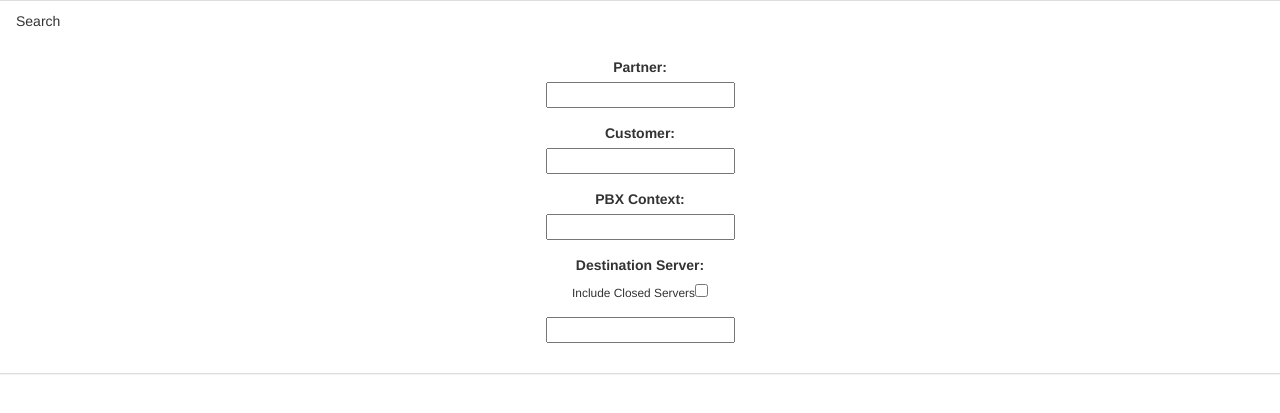
After one commit to jfifer/migratr, a Flask app: page /new in a window 1280 px wide. The commit adds this page. Shown: the top 413 px of the page. Run offline with Flask 2, Linux system fonts and the light colour scheme; the visitor is signed in with stand-in values (Sample User, id 1); some libraries are stand-ins or nearby versions.

Commit message:
Added open/closed server flag, new homescreen

```diff
--- a/app.py
+++ b/app.py
@@ -41,6 +41,11 @@ def login():
     session['logged_in'] = True
     return redirect("/")
 
+@app.route("/new")
+@requires_auth
+def new():
+    return render_template("new.html")
+
 @app.route("/partner/<string:partner>", methods=['GET'])
 @requires_auth
 def partnerSearch(partner):
@@ -77,12 +82,17 @@ def getContextByCustomer(customerId):
     result = cnx.execute(text(query)).fetchone()
     return jsonify(dict(result))
 
-@app.route("/server/<string:hostname>", methods=['GET'])
+@app.route("/server/<string:hostname>/<int:status>", methods=['GET'])
 @requires_auth
-def getServers(hostname):
+# 0-inactive, 1-open, 2-closed
+def getServers(hostname, status):
+    statusQry = "serverStatus = 1"
+    if status is 2:
+        statusQry = "serverStatus <> 0"
+
     db = create_engine('mysql://spbilling:b1cycl3s@backup-db.webapp.coredial.com/portal')
     cnx = db.connect()
-    query = "SELECT serverId, hostname FROM server WHERE serverStatus <> 0 AND hostname LIKE '%s'" % (hostname+'%')
+    query = "SELECT serverId, hostname FROM server WHERE %s AND hostname LIKE '%s'" % (statusQry, hostname+'%')
     result = cnx.execute(text(query)).fetchall()
     return jsonify(dict(result))
 
--- a/static/js/functions.js
+++ b/static/js/functions.js
@@ -29,6 +29,7 @@ function doSearch(url, target, type) {
                 source: source,
                 select: function(e, ui) {
                     id = mapping[ui.item.value];
+                    fsStatus = false;
                     switch(type) {
                         case 'reseller':
                             RESELLERID = id;
@@ -58,29 +59,40 @@ function doSearch(url, target, type) {
 
 $(document).ready(function() {
     $('#fsSearchBox').keyup(function(e) {
+        if($(this).val() !== '') {
             e.preventDefault();
-        url = "/server/"+$(this).val();
+            fsClosed = "1";
+            if($('#fsServerStatus')[0].checked) { fsClosed = "2"; }
+            console.log(fsClosed);
+            url = "/server/"+$(this).val()+"/"+fsClosed;
             doSearch(url, $(this), 'server');
+        }
     });
     $('#resellerSearchBox').keyup(function(e) {
+        if($(this).val() !== '') {
             e.preventDefault();
             url = "/partner/"+$(this).val();
             doSearch(url, $(this), 'reseller');
+        }
     });
     $('#customerSearchBox').keyup(function(e) {
+        if($(this).val() !== '') {
             e.preventDefault();
             resellerId = $('#resellerSearchBox').val();
             url = '/customer/'+RESELLERID+'/'+$(this).val();
             doSearch(url, $(this), 'customer');
+        }
     }).click(function(e) {
         e.preventDefault();
         $('#pbxSearchBox').val('');
     });
     $('#pbxSearchBox').keyup(function(e) {
+        if($(this).val() !== '') {
             e.preventDefault();
             resellerId = $('#resellerSearchBox').val();
             url = '/pbx/'+RESELLERID+'/'+$(this).val();
             doSearch(url, $(this), 'pbx');
+        }
     }).click(function(e) {
         e.preventDefault();
         $('#customerSearchBox').val('');
--- /dev/null
+++ b/templates/new.html
@@ -0,0 +1,53 @@
+{% extends "layout.html" %}
+{% block title %}Index{% endblock %}
+{% block head %}
+  {{ super() }}
+{% endblock %}
+{% block content %}
+  <div class="row">
+    <div class="panel panel-default col-md-12">
+        <form id="partnerSearch">
+            <div class="panel-heading">
+                Search
+            </div>
+            <div class="panel-body centered">
+              <div class="row">
+                <div class="col-md-12">
+                    <div class="form-group">
+                        <label for="resellerSearchBox">Partner: </label><br />
+                        <input id="resellerSearchBox" class="form-component serverLookup" />
+                    </div>
+                </div>
+              </div>
+              <div class="row">
+                <div class="col-md-12">
+                    <div class="form-group">
+                        <label for="customerSearchBox">Customer: </label><br />
+                        <input id="customerSearchBox" class="form-component serverLookup" />
+                    </div>
+                </div>
+              </div>
+              <div class="row">
+                <div class="col-md-12">
+                    <div class="form-group">
+                        <label for="pbxSearchBox">PBX Context: </label><br />
+                        <input id="pbxSearchBox" class="form-component serverLookup" />
+                    </div>
+                </div>
+              </div>
+              <div class="row">
+                <div class="col-md-12">
+                    <div class="form-group">
+                        <label for="fsSearchBox">Destination Server: </label><br />
+                        <div class="form-group">
+                          <small>Include Closed Servers</small><input type="checkbox" id="fsServerStatus" />
+                        </div>
+                        <input id="fsSearchBox" class="form-component serverLookup" />
+                    </div>
+                </div>
+              </div>
+            </div>
+        </form>
+    </div>
+  </div>
+{% endblock %}
```
Also changed, not shown: templates/home.html (+8 -39 lines). Lines whose indentation alone changed are shown as unchanged.
